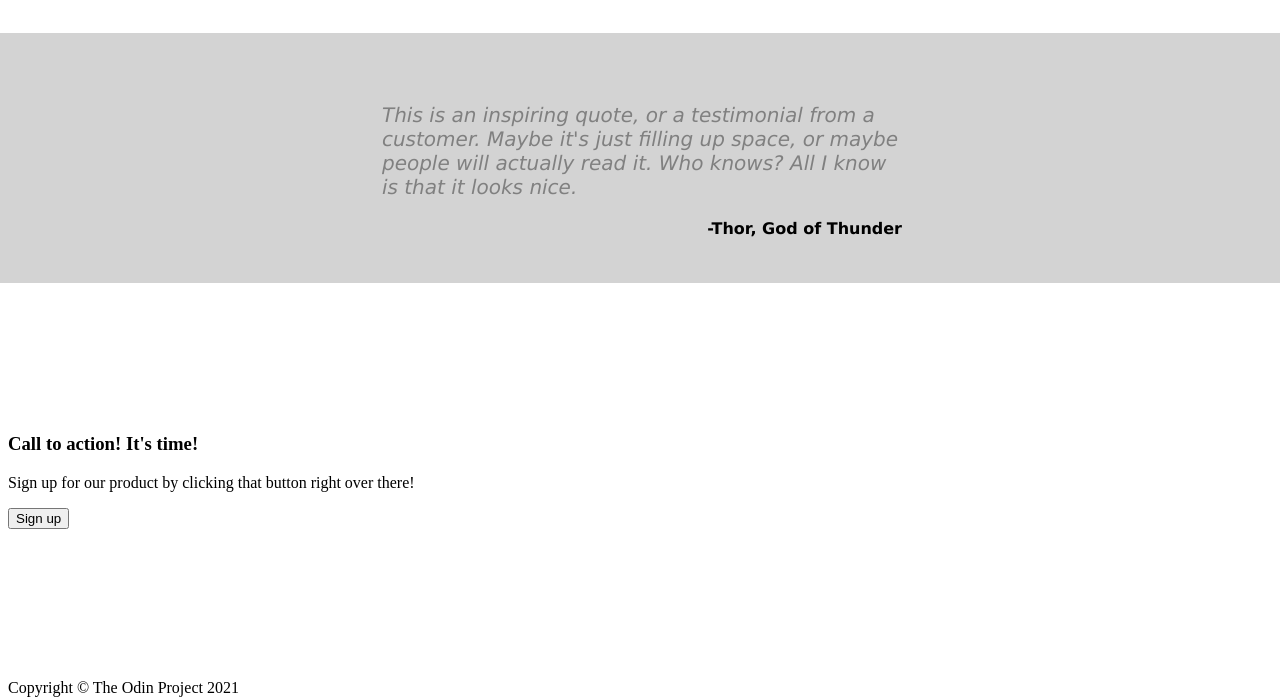
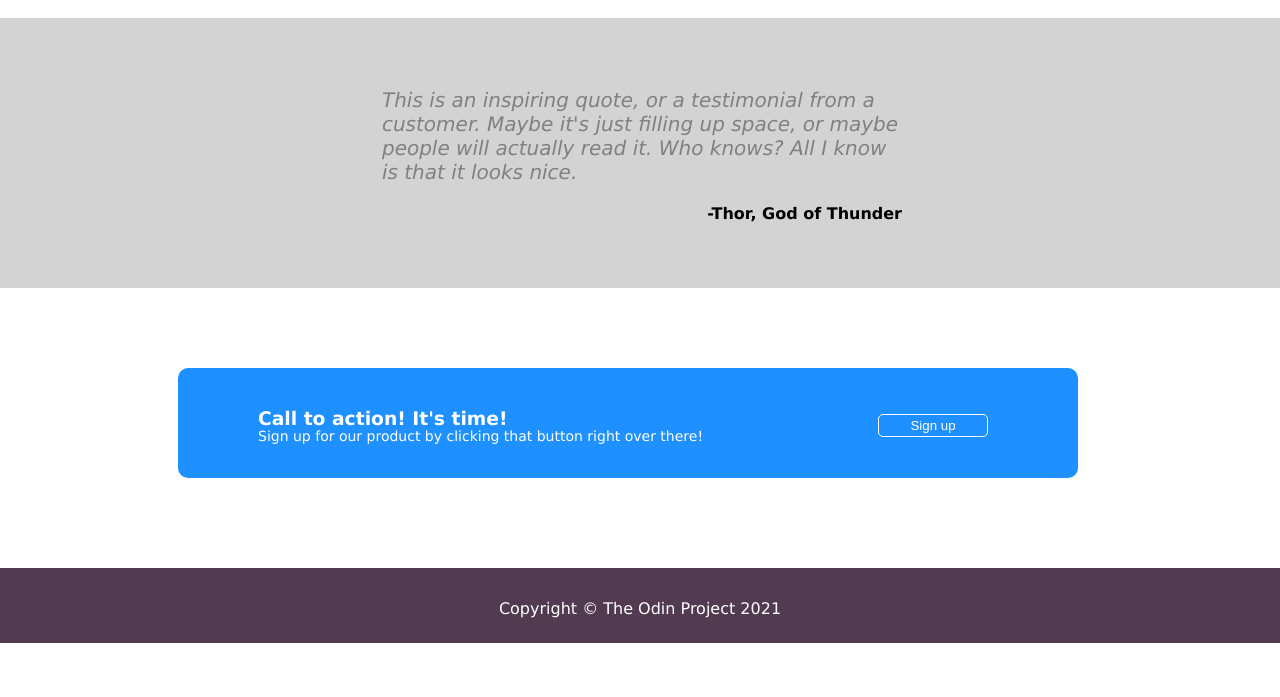
Before and after one commit to Youssra-AJ/landing-page, a plain HTML site: page index.html in a window 1280 px wide. Shown: the part 782-1479 px from the top of the page. After the commit the page ends 1425 px from the top, so only its background shows below. Drawn offline with Linux system fonts and the light colour scheme.

Commit message:
Edit index.html and stylesheet.css

```diff
--- a/index.html
+++ b/index.html
@@ -13,9 +13,9 @@
         <nav class="navbar">
             <p class="logo">Header Logo</p>
             <ul class="navlinks">
-                <li class="flex-items"><a href="">header link one</a></li>
-                <li class="flex-items"><a href="">header link two</a></li>
-                <li class="flex-items"><a href="">header link three</a></li>
+                <li class="flex-items"><a href="">Gallery</a></li>
+                <li class="flex-items"><a href="">About Us</a></li>
+                <li class="flex-items"><a href="">Contact</a></li>
             </ul>
         </nav>
     </header>
@@ -56,9 +56,12 @@
         </figure>
     </div>
     <div class="action">
-        <h3>Call to action! It's time!</h3>
-        <p>Sign up for our product by clicking that button right over there!</p>
-        <button class="button 2">Sign up</button>
+        <div class="actioncontainer">
+            <h3>Call to action! It's time!</h3>
+            <p class="click">Sign up for our product by clicking that button right over there!</p>
+            <button id="buttontwo">Sign up</button>
+        </div>
+
     </div>
     <footer>
         <p id="footer">Copyright © The Odin Project 2021</p>
--- a/stylesheet.css
+++ b/stylesheet.css
@@ -1,5 +1,5 @@
 body {
-    height: 1000px;
+    height: 720px;
 }
 
 .navbar {
@@ -16,8 +16,9 @@ body {
 
 .navlinks {
     list-style-type: none;
+    font-size: 16px;
     display: flex;
-    justify-content: space-around;
+    justify-content: space-between;
     position: relative;
     margin-right: -200px;
 }
@@ -29,7 +30,8 @@ body {
     position: relative;
     margin-right: 300px;
     margin-left: -500px;
-    padding-top: 35px;
+    padding-top: 30px;
+    margin-top: 10px;
 }
 
 .flex-items {
@@ -120,9 +122,10 @@ h2 {
 }
 
 .containerthree {
-    height: 250px;
+    height: 220px;
     margin-right: -20px;
     margin-left: -20px;
+    padding-bottom: 50px;
     background-color: #d3d3d3;
 }
 
@@ -147,9 +150,57 @@ h2 {
 }
 
 .action {
-    margin-top: 150px;
+    height: 200px;
+    color: white;
+    background-color: white;
+    font-family: Verdana, Geneva, Tahoma, sans-serif;
+
+}
+
+.actioncontainer {
+    width: 900px;
+    height: 100px;
+    background-color: dodgerblue;
+    padding-top: 10px;
+    margin-top: 80px;
+    margin-left: 170px;
+    border-radius: 10px;
+}
+
+
+#buttontwo {
+    height: 23px;
+    width: 110px;
+    color: white;
+    background-color: dodgerblue;
+    border: white solid 1px;
+    border-radius: 5px;
+    position: absolute;
+    margin-left: 700px;
+    margin-top: -40px;
+    padding: 3px;
+}
+
+.click {
+    margin-top: -20px;
+    margin-bottom: 10px;
+    margin-left: 80px;
+    font-weight: lighter;
+    font-size: 14px;
+}
+
+h3 {
+    margin-left: 80px;
+    margin-top: 30px;
 }
 
 footer {
-    margin-top: 150px;
+    height: 60px;
+    background-color: #523b50;
+    color: white;
+    text-align: center;
+    font-family: Verdana, Geneva, Tahoma, sans-serif;
+    padding-top: 15px;
+    margin-left: -20px;
+    margin-right: -20px;
 }
```
